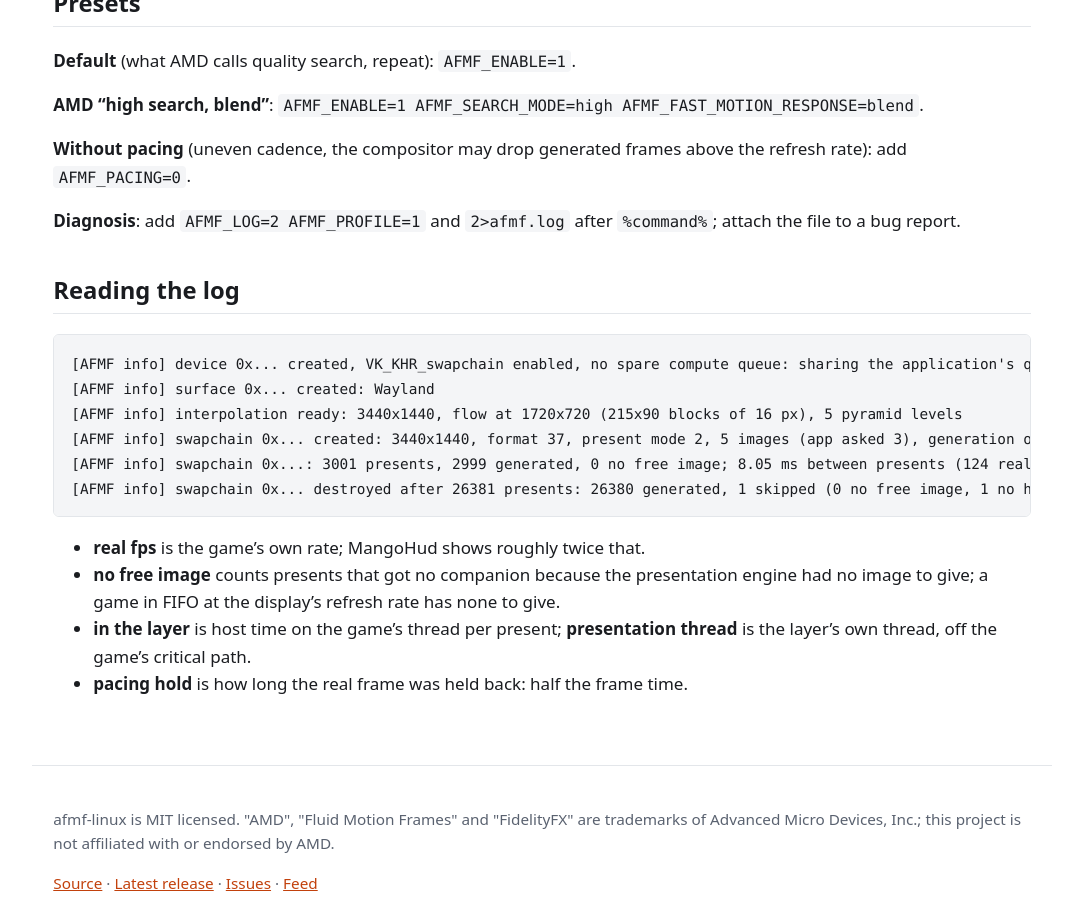
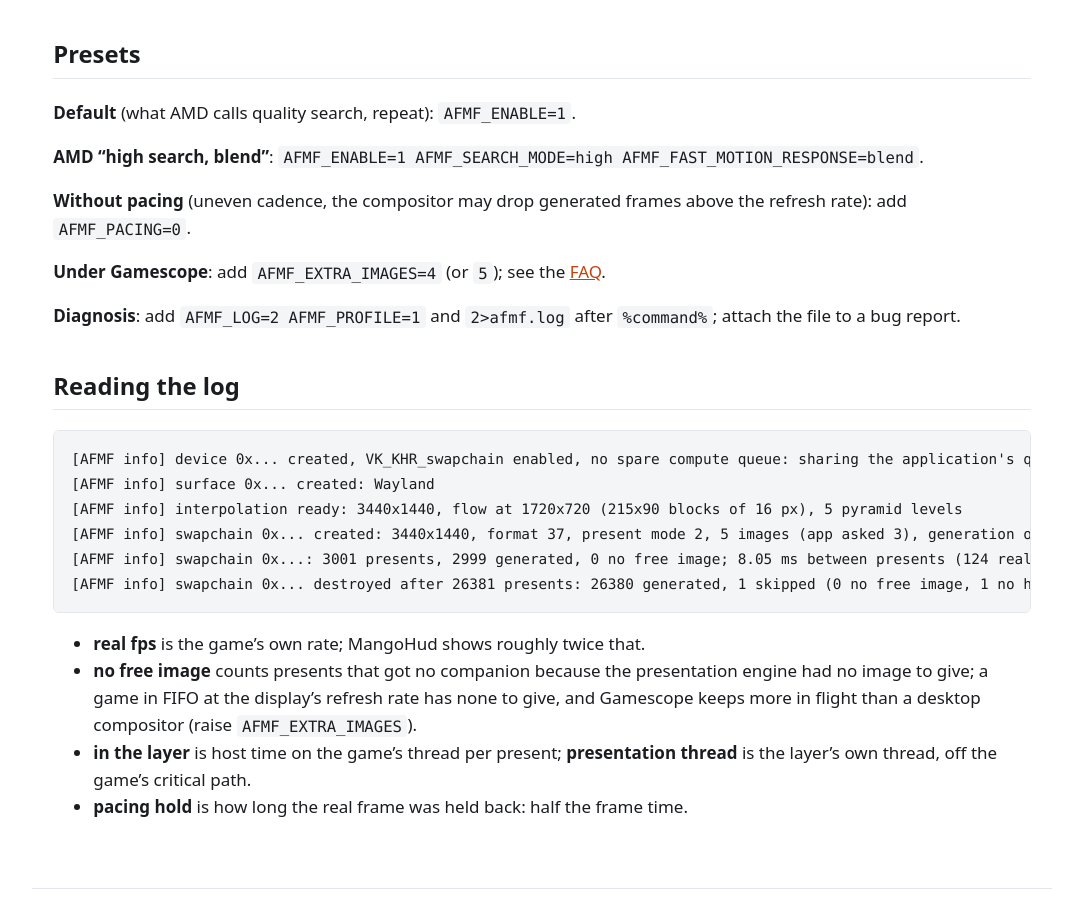
Before and after one commit to serialexperimentslainnnn/afmf-linux, a Jekyll site: the page built from docs/configuration.md, in a window 1280 px wide and 900 px high, scrolled down 1128 px. Shown: the whole window, without its empty margins (98-1181 px from the left). Built offline with Jekyll 4.4.1, drawn with Linux system fonts in a browser that asks for light colours; some of the changed text lies outside the part shown.

Commit message:
docs: Gamescope verified, needs AFMF_EXTRA_IMAGES=4 or 5
Measured with vkcube under gamescope 3.16.28 at 165 Hz (mailbox), 3000
presents each: 2 extra images gave 31 % companions and decayed to none,
4 gave 86 %, 5 all of them. Gamescope keeps more swapchain images in
flight than KWin. The Steam Deck itself stays untested.

```diff
--- a/docs/configuration.md
+++ b/docs/configuration.md
@@ -16,7 +16,7 @@ names mirror the settings AMD exposes for AFMF on Windows where such a setting e
 | `AFMF_PERFORMANCE_MODE` | `auto` | `quality`: optical flow at display resolution (8 px blocks). `performance`: at half resolution (16 px blocks), about 2.5x cheaper. `auto`: `performance` from 2560x1440 up |
 | `AFMF_SEARCH_MODE` | `auto` | `standard`: 5 pyramid levels. `high`: 7 levels, motion up to +-512 flow pixels. `auto`: 7 at full resolution, 5 at half |
 | `AFMF_FAST_MOTION_RESPONSE` | `repeat` | What to show where the flow is unreliable: `repeat` the previous frame, or `blend` both |
-| `AFMF_EXTRA_IMAGES` | `2` | Swapchain images added beyond what the application asked for (1..8). Fewer means more presents without a companion; more means more memory |
+| `AFMF_EXTRA_IMAGES` | `2` | Swapchain images added beyond what the application asked for (1..8). Fewer means more presents without a companion; more means more memory. Gamescope needs `4` or `5`; some engines abort above 8 images in total (id Tech 8) |
 | `AFMF_ACQUIRE_TIMEOUT_US` | `0` | Longest the layer waits for the companion's image to be released before presenting the real frame alone. The image is requested a frame ahead, so the default never stalls the game |
 | `AFMF_ASYNC` | `1` | `0` runs the work on the application's queue and presents inline (diagnosis) |
 | `AFMF_PACING` | `1` | `0` presents the real frame right behind the generated one instead of half a frame later: uneven cadence, the compositor may drop generated frames |
@@ -32,6 +32,8 @@ names mirror the settings AMD exposes for AFMF on Windows where such a setting e
 
 **Without pacing** (uneven cadence, the compositor may drop generated frames above the refresh
 rate): add `AFMF_PACING=0`.
+
+**Under Gamescope**: add `AFMF_EXTRA_IMAGES=4` (or `5`); see the [FAQ]({{ '/faq/' | relative_url }}).
 
 **Diagnosis**: add `AFMF_LOG=2 AFMF_PROFILE=1` and `2>afmf.log` after `%command%`; attach the file
 to a bug report.
@@ -49,7 +51,8 @@ to a bug report.
 
 - **real fps** is the game's own rate; MangoHud shows roughly twice that.
 - **no free image** counts presents that got no companion because the presentation engine had no
-  image to give; a game in FIFO at the display's refresh rate has none to give.
+  image to give; a game in FIFO at the display's refresh rate has none to give, and Gamescope
+  keeps more in flight than a desktop compositor (raise `AFMF_EXTRA_IMAGES`).
 - **in the layer** is host time on the game's thread per present; **presentation thread** is the
   layer's own thread, off the game's critical path.
 - **pacing hold** is how long the real frame was held back: half the frame time.
```
Also changed, not shown: docs/faq.md (+2 -2 lines), README.md.
